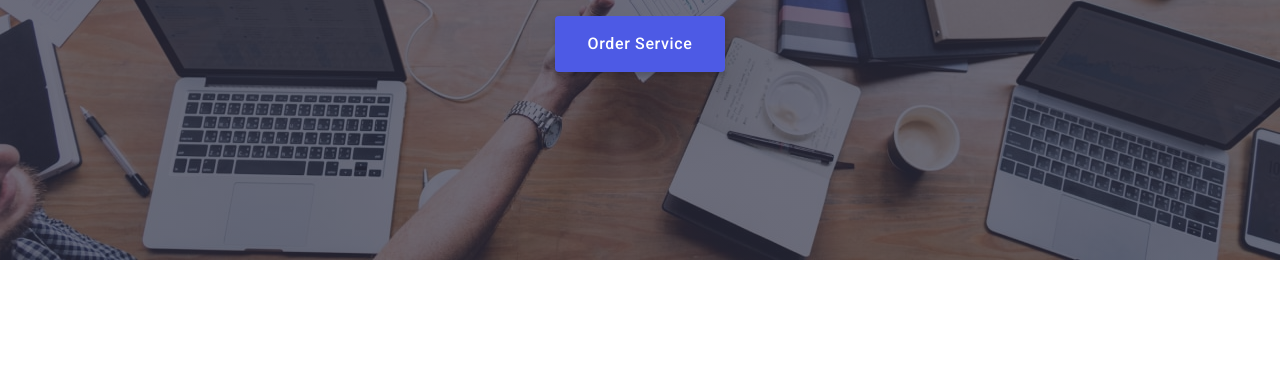
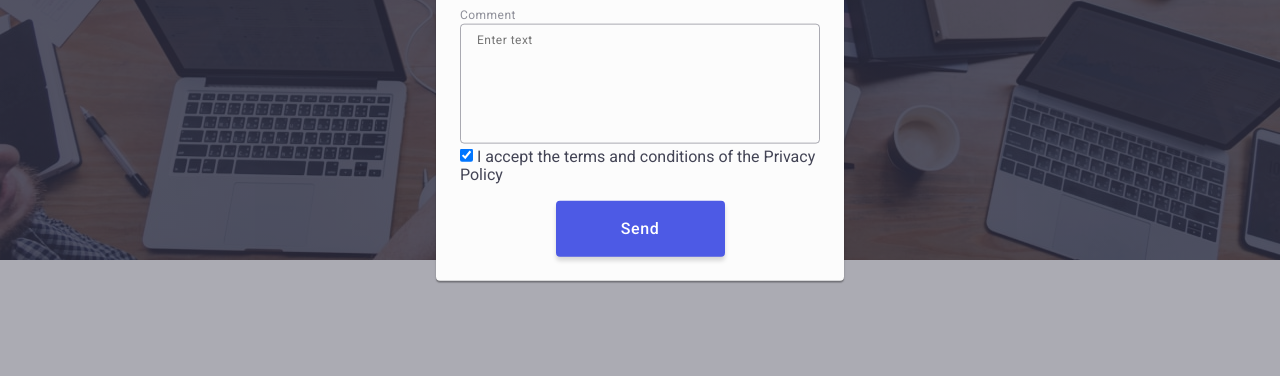
Before and after one commit to Olena-Synytsia/goit-markup-hw-06, a plain HTML site: page index.html in a window 1280 px wide. Shown: the part 413-789 px from the top of the page. Drawn offline with nearby package versions, Linux system fonts and the light colour scheme.

Commit message:
Checkbox no styles

```diff
--- a/css/styles.css
+++ b/css/styles.css
@@ -535,7 +535,6 @@ margin-bottom: 8px;
 
 .footer-input {
     width: 453px;
-
 }
 
 .footer-form {
@@ -552,7 +551,6 @@ box-shadow: 0 4px 4px 0 rgba(0, 0, 0, 0.15);
 .footer-lable-input {
     width: 264px;
     height: 40px;
-    color: #fff;
     border: 1px solid #fff;
     border-radius: 4px;
     box-shadow: 0 4px 4px 0 rgba(0, 0, 0, 0.15);
@@ -568,6 +566,7 @@ box-shadow: 0 4px 4px 0 rgba(0, 0, 0, 0.15);
     justify-content: center;
     align-items: center;
     cursor: pointer;
+    color: #fff;
 }
 
 .footer-btn {
--- a/index.html
+++ b/index.html
@@ -482,7 +482,7 @@
         </div>
       </div>
     </footer>
-    <div class="backdrop visually-hidden">
+    <div class="backdrop">
       <div class="modal">
         <button type="button" class="modal-btn">
           <svg class="icon-close" width="8" height="8">
@@ -545,6 +545,17 @@
                 placeholder="Enter text"
                 class="modal-text"
               ></textarea>
+              <form>
+                <label>
+                  <input
+                    type="checkbox"
+                    name="privacy"
+                    value="privacy"
+                    checked
+                  />
+                  I accept the terms and conditions of the Privacy Policy
+                </label>
+              </form>
             </div>
             <button type="submit" class="modal-btm-send">Send</button>
           </form>
```
